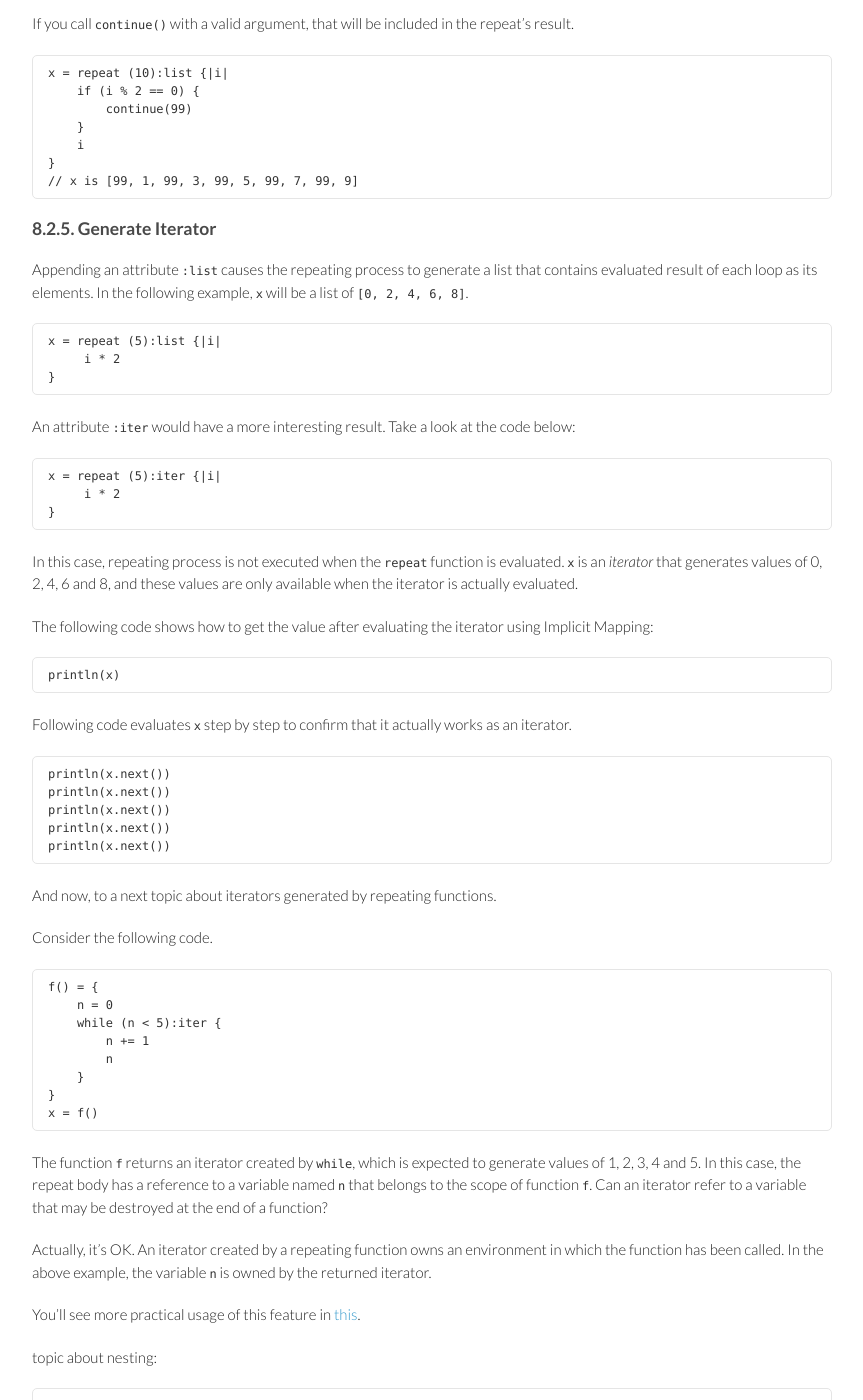
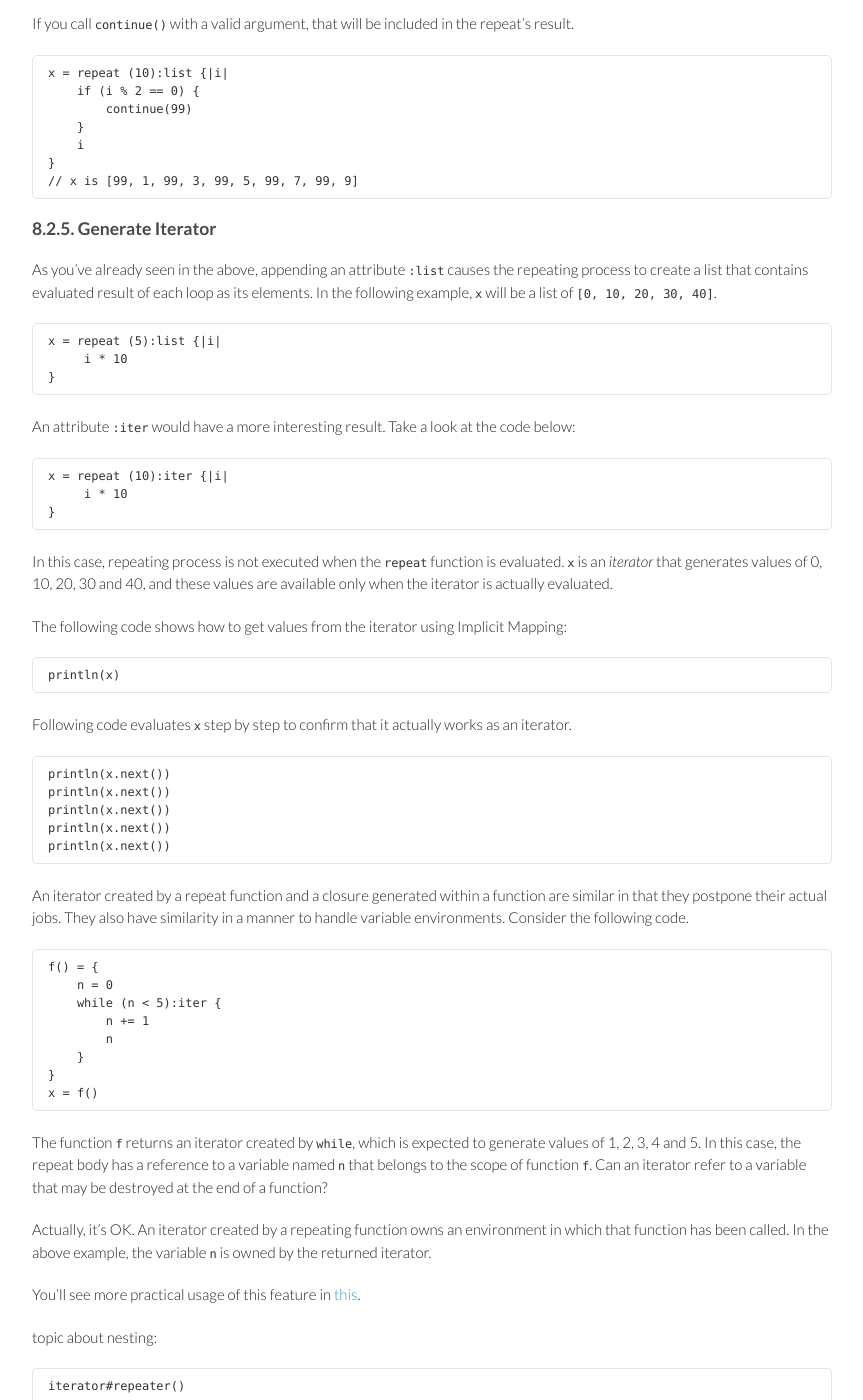
Before and after one commit to rudidude86/gura-lang.github.io, a Jekyll site: the page built from documents/Flow-Control.md, in a window 1280 px wide and 1400 px high, scrolled down 5550 px. Shown: the whole window, without its empty margins (208-1071 px from the left). Built offline with Jekyll 4.4.1, drawn with Linux system fonts in a browser that asks for light colours; Markdown is read by kramdown in place of the engine named in the settings.

Commit message:
updated document

```diff
--- a/documents/Flow-Control.md
+++ b/documents/Flow-Control.md
@@ -303,25 +303,26 @@ If you call `continue()` with a valid argument, that will be included in the rep
 
 ### {{ page.chapter }}.2.5. Generate Iterator
 
-Appending an attribute `:list` causes the repeating process to generate a list
+As you've already seen in the above,
+appending an attribute `:list` causes the repeating process to create a list
 that contains evaluated result of each loop as its elements.
-In the following example, `x` will be a list of `[0, 2, 4, 6, 8]`.
+In the following example, `x` will be a list of `[0, 10, 20, 30, 40]`.
 
     x = repeat (5):list {|i|
-         i * 2
+         i * 10
     }
 
 An attribute `:iter` would have a more interesting result. Take a look at the code below:
 
-    x = repeat (5):iter {|i|
-         i * 2
+    x = repeat (10):iter {|i|
+         i * 10
     }
 
 In this case, repeating process is not executed when the `repeat` function is evaluated.
-`x` is an *iterator* that generates values of 0, 2, 4, 6 and 8,
-and these values are only available when the iterator is actually evaluated.
+`x` is an *iterator* that generates values of 0, 10, 20, 30 and 40,
+and these values are available only when the iterator is actually evaluated.
 
-The following code shows how to get the value after evaluating the iterator using Implicit Mapping:
+The following code shows how to get values from the iterator using Implicit Mapping:
 
     println(x)
 
@@ -333,8 +334,9 @@ Following code evaluates `x` step by step to confirm that it actually works as a
     println(x.next())
     println(x.next())
 
-And now, to a next topic about iterators generated by repeating functions.
-
+An iterator created by a repeat function and a closure generated within a function
+are similar in that they postpone their actual jobs.
+They also have similarity in a manner to handle variable environments.
 Consider the following code.
 
     f() = {
@@ -353,7 +355,7 @@ to the scope of function `f`.
 Can an iterator refer to a variable that may be destroyed at the end of a function?
 
 Actually, it's OK. An iterator created by a repeating function owns an environment
-in which the function has been called.
+in which that function has been called.
 In the above example, the variable `n` is owned by the returned iterator.
 
 You'll see more practical usage of this feature in [this](../articles/Script-to-Generate-Prime-Numbers.html).
```
